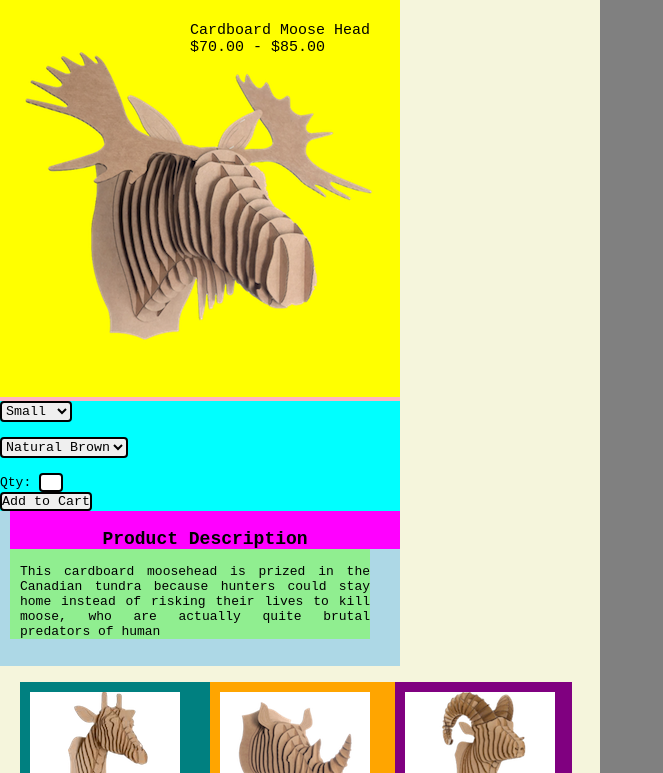
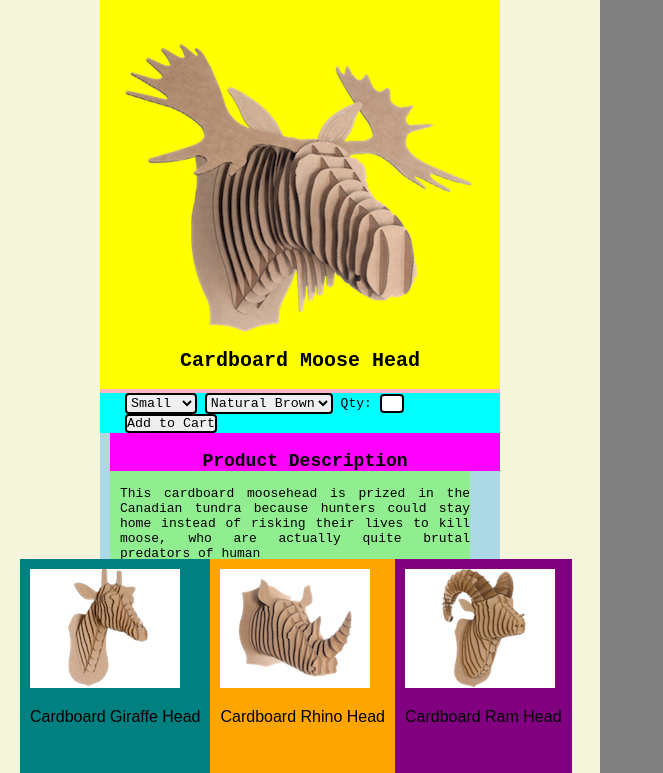
Before and after one commit to cafrinko/Product-for-Sale, a plain HTML site: page index.html in a window 1280 px wide. Shown: the part 61-834 px from the top of the page, without its empty margins (0-663 px from the left). Drawn offline with Linux system fonts and the light colour scheme.

Commit message:
set moose details and gallery as absolutely positioned to wrapper

```diff
--- a/css/styles.css
+++ b/css/styles.css
@@ -11,7 +11,9 @@ body, html {
 .wrap {
   background: beige;
   width: 600px;
+  height: 1000px;
   overflow: auto;
+  position: relative;
 }
 
 .cf {
@@ -44,6 +46,7 @@ body, html {
 
 .search {
   background: darkgrey;
+  /*width: 10px;*/
 }
 
 .profile {
@@ -54,11 +57,18 @@ body, html {
   background: firebrick;
 }
 
+.moose {
+  position: absolute;
+  top: 50px;
+  left: 100px;
+}
+
 .product {
   background: lightpink;
   float: left;
   position: relative;
   padding: 0;
+  margin: 0;
 }
 
 .moosehead {
@@ -68,23 +78,28 @@ body, html {
 
 .productName {
   font-family: monospace;
-  font-size: 15px;
+  font-weight: bold;
+  font-size: 20px;
   position: absolute;
-  left: 190px;
-  top: 10px;
+  left: 80px;
+  top: 340px;
 }
 
 .form {
   background: cyan;
   /*padding: 15px;*/
-  width: 400px;
+  width: 375px;
+  /*height: 20px;*/
   font-family: monospace;
+  margin: 0;
+  padding-left: 25px;
+  padding-top: 10px;
   /*float: right;*/
 }
 
 select, input {
   /*position: absolute;*/
-  display: block;
+  display: inline-block;
   border: 2px solid black;
   border-radius: 4px;
   font-family: monospace;
@@ -129,12 +144,14 @@ h4 {
 .gallery {
   height: 300px;
   position: relative;
+  top: 550px;
 }
 
 .galleryPics {
   list-style: none;
   position: absolute;
   left: -20px;
+  /*top: 500px;*/
 }
 
 .galleryPics li {
--- a/index.html
+++ b/index.html
@@ -21,11 +21,11 @@
       <!--  -->
 
       <!-- content -->
-      <div class="cf">
+      <div class="moose cf">
 
         <!-- product -->
         <div class="product">
-          <p class="productName">Cardboard Moose Head<br>$70.00 - $85.00</p>
+          <p class="productName">Cardboard Moose Head</p>
           <img class="moosehead" src="img/moosehead.png" alt="Cardboard Moosehead"/>
         </div>
         <!-- product -->
@@ -37,18 +37,14 @@
             <option value="medium">Medium</option>
             <option value="large">Large</option>
           </select>
-          <br>
           <select name="color">
             <option value="brown">Natural Brown</option>
             <option value="stain">Wood Stain</option>
           </select>
-          <br>
           Qty: <input class="qty" type="text" name="quantity">
-          <br>
           <input type="button" value="Add to Cart">
         </form>
         <!-- selection -->
-      </div>
 
         <!-- description -->
         <div class="description cf">
@@ -56,7 +52,7 @@
           <p class="desc">This cardboard moosehead is prized in the Canadian tundra because hunters could stay home instead of risking their lives to kill moose, who are actually quite brutal predators of human</p>
         </div>
         <!-- description -->
-
+      </div>
 
       <div class="cf">
 
```
